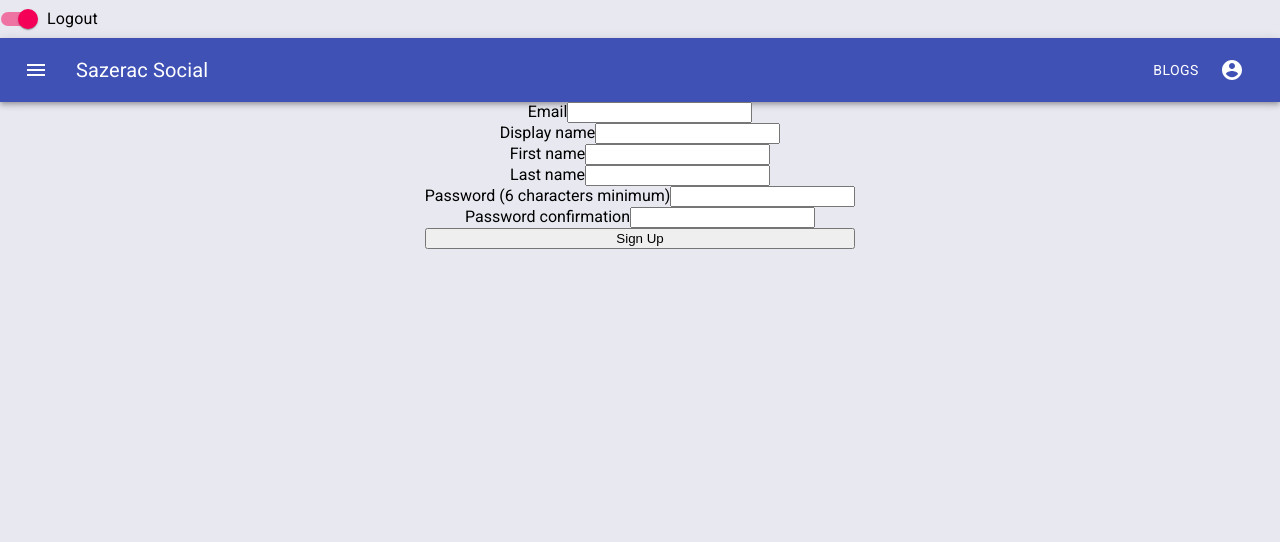
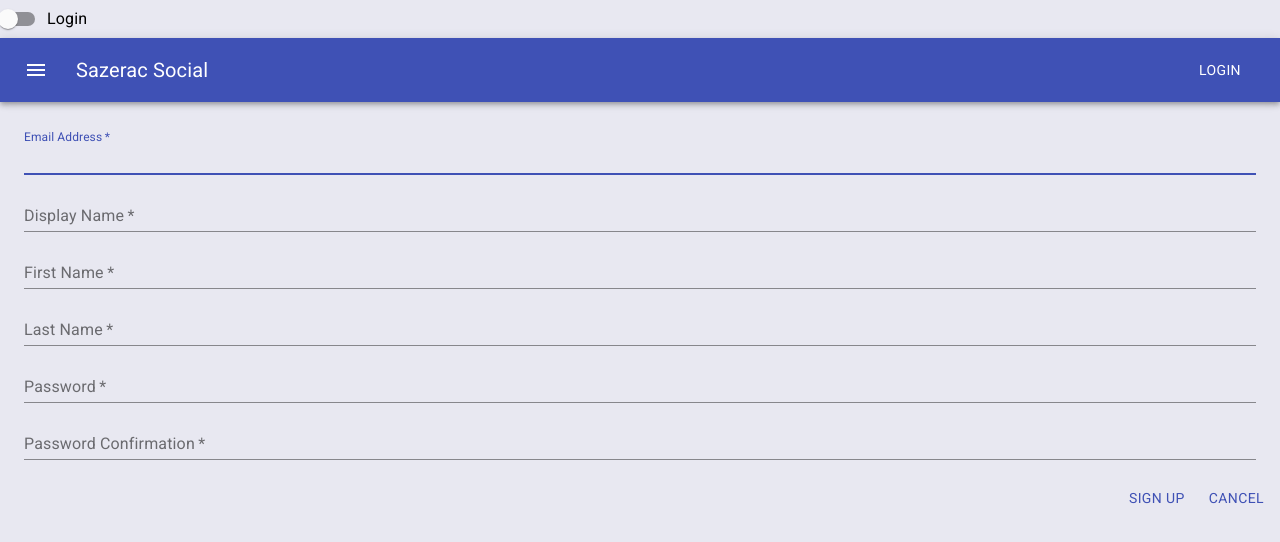
Before and after one commit to Lkleindesigns/sazerac-social, a React (Create React App) app: page /register in a window 1280 px wide. Shown: the top 542 px of the page. Built offline with nearby package versions, Linux system fonts and the light colour scheme.

Commit message:
Add LoginRegisterDialog Add async Login and Register requests

```diff
--- a/src/components/App.js
+++ b/src/components/App.js
@@ -2,7 +2,6 @@ import React from 'react'
 import { Route, Switch } from 'react-router-dom'
 import ArticleList from './Article/ArticleList'
 import Navbar from './Navbar/Navbar'
-import Login from './Login/Login'
 import Register from './Register/Register'
 import './App.css'
 
@@ -12,7 +11,6 @@ const App = () => {
         <Navbar />
         <Switch>
           <Route exact path="/" render={() => <ArticleList />} />
-          <Route exact path="/login" render={() => <Login />} />
           <Route exact path="/register" render={() => <Register />} />
         </Switch>
     </div>
--- a/src/components/Login/Login.js
+++ b/src/components/Login/Login.js
@@ -1,29 +1,33 @@
 import React, { useState } from "react";
-import LoginDialog from './LoginDialog'
+import TextField from "@material-ui/core/TextField";
+import DialogContent from "@material-ui/core/DialogContent";
+import DialogActions from "@material-ui/core/DialogActions";
+import Button from "@material-ui/core/Button";
 
-
-const Login = () => {
+const Login = ({ handleClose }) => {
   const [credentials, setCredentials] = useState({
     email: "",
     password: ""
   });
 
-  const handleSubmit = e => {
+  const handleSubmit = async e => {
     e.preventDefault();
-    fetch("https://morning-fortress-91258.herokuapp.com/api/v1/sessions", {
+    await fetch(
+      "https://morning-fortress-91258.herokuapp.com/api/v1/sessions",
+      {
         method: "POST",
         body: JSON.stringify(credentials),
-      credentials: 'include',
+        credentials: "include",
         headers: {
           Accept: "application/json",
           "Content-Type": "application/json"
         }
-    })
+      }
+    )
       .then(res => res.json())
-      .then(response =>
-        console.log("Success:", JSON.stringify(response.data))
-      )
+      .then(response => console.log("Success:", JSON.stringify(response.data)))
       .catch(error => console.error("Error:", error));
+    handleClose();
   };
 
   const getUser = () => {
@@ -34,52 +38,63 @@ const Login = () => {
         Accept: "application/json",
         "Content-Type": "application/json"
       }
-    }).then(resp => resp.json())
-    .then(data => console.log(data))
+    })
+      .then(resp => resp.json())
+      .then(data => console.log(data));
   };
 
   const deleteUser = () => {
     fetch("https://morning-fortress-91258.herokuapp.com/api/v1/sessions", {
       method: "DELETE",
-      credentials: 'include',
+      credentials: "include",
       headers: {
         Accept: "application/json",
         "Content-Type": "application/json"
       }
     })
       .then(resp => resp.json())
-    .then(data => console.log(data))
-  }
+      .then(data => console.log(data));
+  };
 
   const handleChange = e => {
     setCredentials({ ...credentials, [e.target.name]: e.target.value });
   };
 
   return (
-    <div>
-      <LoginDialog />
-      <form onSubmit={handleSubmit}>
-        <label name="email">Email</label>
-        <input
+    <form>
+      <DialogContent>
+        <TextField
+          autoFocus
+          margin="dense"
+          id="email"
           name="email"
+          label="Email Address"
           type="email"
           value={credentials.email}
           onChange={handleChange}
           required
+          fullWidth
         />
-        <label name="password">Password</label>
-        <input
+        <TextField
+          margin="dense"
+          id="password"
+          label="Password"
           name="password"
           type="password"
           value={credentials.password}
           onChange={handleChange}
           required
+          fullWidth
         />
-        <button>Login</button>
+      </DialogContent>
+
+      <DialogActions>
+        <Button onClick={handleSubmit} color="primary">
+          Login
+        </Button>
+        <Button onClick={handleClose} color="primary">Cancel</Button>
+      </DialogActions>
     </form>
-      <button onClick={getUser}>Get User</button>
-      <button onClick={deleteUser}>Delete User</button>
-    </div>
   );
 };
 
--- a/src/components/Login/LoginDialog.js
+++ /dev/null
@@ -1,57 +0,0 @@
-import React, { useState } from 'react';
-import Button from '@material-ui/core/Button';
-import TextField from '@material-ui/core/TextField';
-import Dialog from '@material-ui/core/Dialog';
-import DialogActions from '@material-ui/core/DialogActions';
-import DialogContent from '@material-ui/core/DialogContent';
-import DialogTitle from '@material-ui/core/DialogTitle';
-
-const FormDialog = () => {
-  const [open, setOpen] = useState(false);
-
-  function handleClickOpen() {
-    setOpen(true);
-  }
-
-  function handleClose() {
-    setOpen(false);
-  }
-
-  return (
-    <div>
-      <Button variant="outlined" color="primary" onClick={handleClickOpen}>
-        Login
-      </Button>
-      <Dialog  fullWidth={true} maxWidth={'sm'} open={open} onClose={handleClose} aria-labelledby="form-dialog-title">
-        <DialogTitle id="login-form">Login</DialogTitle>
-        <DialogContent>
-          <TextField
-            autoFocus
-            margin="dense"
-            id="email"
-            label="Email Address"
-            type="email"
-            fullWidth
-          />
-          <TextField
-            margin="dense"
-            id="password"
-            label="Password"
-            type="password"
-            fullWidth
-          />
-        </DialogContent>
-        <DialogActions>
-          <Button onClick={handleClose} color="primary">
-            Cancel
-          </Button>
-          <Button onClick={handleClose} color="primary">
-            Login
-          </Button>
-        </DialogActions>
-      </Dialog>
-    </div>
-  );
-}
-
-export default FormDialog
--- /dev/null
+++ b/src/components/LoginRegisterDialog/LoginRegisterDialog.js
@@ -0,0 +1,86 @@
+import React, { useState } from "react";
+import { makeStyles } from "@material-ui/core/styles";
+import Button from "@material-ui/core/Button";
+import Dialog from "@material-ui/core/Dialog";
+import Paper from "@material-ui/core/Paper";
+import Tabs from "@material-ui/core/Tabs";
+import Tab from "@material-ui/core/Tab";
+import DialogTitle from "@material-ui/core/DialogTitle";
+import Login from "../Login/Login";
+import Register from '../Register/Register'
+
+const useStyles = makeStyles({
+  root: {
+    flexGrow: 1
+  },
+  loginButton: {
+    color: "white",
+    border: "none"
+  },
+  title: {
+    textAlign: "center"
+  },
+  tabs: {
+    marginLeft: "23px"
+  }
+});
+
+const LoginRegisterDialog = () => {
+  const [open, setOpen] = useState(false);
+  const [value, setValue] = React.useState(0);
+
+  const classes = useStyles();
+
+  function handleClickOpen() {
+    setOpen(true);
+  }
+
+  function handleClose() {
+    setOpen(false);
+  }
+
+  function handleTab(event, newValue) {
+    setValue(newValue);
+  }
+
+  return (
+    <div>
+
+      <Button
+        variant="outlined"
+        className={classes.loginButton}
+        onClick={handleClickOpen}
+      >
+        Login
+      </Button>
+      <Dialog
+        fullWidth={true}
+        maxWidth={"sm"}
+        open={open}
+        onClose={handleClose}
+        aria-labelledby="form-dialog-title"
+      >
+        <DialogTitle className={classes.title} id="login-form">
+          {value === 0 ? "Log in to Sazerac Social" : "Join Sazerac Social today"}
+        </DialogTitle>
+
+        <Paper className={classes.root}>
+          <Tabs
+            value={value}
+            onChange={handleTab}
+            indicatorColor="primary"
+            textColor="primary"
+            className={classes.tabs}
+          >
+            <Tab label="Log In" />
+            <Tab label="Sign Up" />
+          </Tabs>
+          {value === 0 && <Login handleClose={handleClose} />}
+          {value === 1 && <Register handleClose={handleClose} />}
+        </Paper>
+      </Dialog>
+    </div>
+  );
+};
+
+export default LoginRegisterDialog;
--- a/src/components/Navbar/Navbar.js
+++ b/src/components/Navbar/Navbar.js
@@ -12,6 +12,7 @@ import FormGroup from '@material-ui/core/FormGroup';
 import MenuItem from '@material-ui/core/MenuItem';
 import Menu from '@material-ui/core/Menu';
 import Button from '@material-ui/core/Button';
+import LoginRegisterDialog from '../LoginRegisterDialog/LoginRegisterDialog'
 
 const useStyles = makeStyles(theme => ({
   root: {
@@ -27,7 +28,7 @@ const useStyles = makeStyles(theme => ({
 
 export default function MenuAppBar() {
   const classes = useStyles();
-  const [auth, setAuth] = React.useState(true);
+  const [auth, setAuth] = React.useState(false);
   const [anchorEl, setAnchorEl] = React.useState(null);
   const open = Boolean(anchorEl);
 
@@ -60,7 +61,7 @@ export default function MenuAppBar() {
             Sazerac Social
           </Typography>
           {!auth && (
-            <Button color="inherit">Login</Button>
+            <LoginRegisterDialog />
           )}
           {auth && (
             <div>
--- a/src/components/Register/Register.js
+++ b/src/components/Register/Register.js
@@ -1,7 +1,11 @@
-import React, { useState } from 'react'
-import './Register.css'
+import React, { useState } from "react";
+import TextField from "@material-ui/core/TextField";
+import Button from "@material-ui/core/Button";
+import DialogContent from "@material-ui/core/DialogContent";
+import DialogActions from "@material-ui/core/DialogActions";
+import "./Register.css";
 
-const Register = () => {
+const Register = ({handleClose}) => {
   const [inputs, setInputs] = useState({
     email: "",
     display_name: "",
@@ -9,66 +13,108 @@ const Register = () => {
     last_name: "",
     password: "",
     password_confirmation: ""
-  })
+  });
 
   const handleChange = e => {
-    setInputs({...inputs, [e.target.name]: e.target.value})
-  }
+    setInputs({ ...inputs, [e.target.name]: e.target.value });
+  };
 
-  const handleSubmit = (e) => {
-    e.preventDefault()
-    console.log(JSON.stringify({user: inputs}))
-    fetch("https://morning-fortress-91258.herokuapp.com/api/v1/users", {
+  const handleSubmit = async e => {
+    e.preventDefault();
+    await fetch("https://morning-fortress-91258.herokuapp.com/api/v1/users", {
       method: "POST",
-      body: JSON.stringify({user: inputs}),
+      body: JSON.stringify({ user: inputs }),
       headers: {
         Accept: "application/json",
         "Content-Type": "application/json"
       }
     })
       .then(res => res.json())
-      .then(response =>
-        console.log("Success:", response)
-      )
+      .then(response => console.log("Success:", response))
       .catch(error => console.error("Error:", error));
-  }
+    handleClose()
+  };
 
   return (
-    <div className="Register">
-      <form className="Register-form" onSubmit={handleSubmit}>
-        <label name="email">
-          Email
-          <input type="email" name="email" value={inputs.email} onChange={handleChange} required />
-        </label>
+    <form>
+      <DialogContent>
+        <TextField
+          autoFocus
+          margin="dense"
+          id="email"
+          name="email"
+          label="Email Address"
+          type="email"
+          value={inputs.email}
+          onChange={handleChange}
+          required
+          fullWidth
+        />
+        <TextField
+          margin="dense"
+          id="display_name"
+          label="Display Name"
+          name="display_name"
+          type="text"
+          value={inputs.display_name}
+          onChange={handleChange}
+          required
+          fullWidth
+        />
+        <TextField
+          margin="dense"
+          id="first_name"
+          label="First Name"
+          name="first_name"
+          type="text"
+          value={inputs.first_name}
+          onChange={handleChange}
+          required
+          fullWidth
+        />
+        <TextField
+          margin="dense"
+          id="last_name"
+          label="Last Name"
+          name="last_name"
+          type="text"
+          value={inputs.last_name}
+          onChange={handleChange}
+          required
+          fullWidth
+        />
+        <TextField
+          margin="dense"
+          id="password"
+          label="Password"
+          name="password"
+          type="password"
+          value={inputs.password}
+          onChange={handleChange}
+          required
+          fullWidth
+        />
+        <TextField
+          margin="dense"
+          id="password_confirmation"
+          label="Password Confirmation"
+          name="password_confirmation"
+          type="password"
+          value={inputs.password_confirmation}
+          onChange={handleChange}
+          required
+          fullWidth
+        />
+      </DialogContent>
 
-        <label name="display_name">
-          Display name
-          <input type="text" name="display_name" value={inputs.display_name} onChange={handleChange} required />
-        </label>
+      <DialogActions>
+        <Button onClick={handleSubmit} color="primary">
+          Sign Up
+        </Button>
+        <Button onClick={handleClose} color="primary">Cancel</Button>
+      </DialogActions>
+    </form>
+  );
+};
 
-        <label name="first_name">
-          First name
-         <input type="text" name="first_name" value={inputs.first_name} onChange={handleChange} required />
-        </label>
-
-        <label name="last_name">
-          Last name
-          <input type="text" name="last_name" value={inputs.last_name} onChange={handleChange} required />
-        </label>
-
-        <label name="password">
-          Password (6 characters minimum)
-          <input type="password" name="password" value={inputs.password} onChange={handleChange} required />
-        </label>
-
-        <label name="password_confirmation">
-          Password confirmation
-          <input type="password" name="password_confirmation" value={inputs.password_confirmation} onChange={handleChange} required />
-        </label>
-        <button>Sign Up</button>
-      </form>
-    </div>
-  )
-}
-
-export default Register
+export default Register;
--- a/src/index.css
+++ b/src/index.css
@@ -1,4 +1,4 @@
-html, body {
+html, body, form {
   margin: 0;
   padding: 0;
 }
```
Lines whose indentation alone changed are shown as unchanged.
